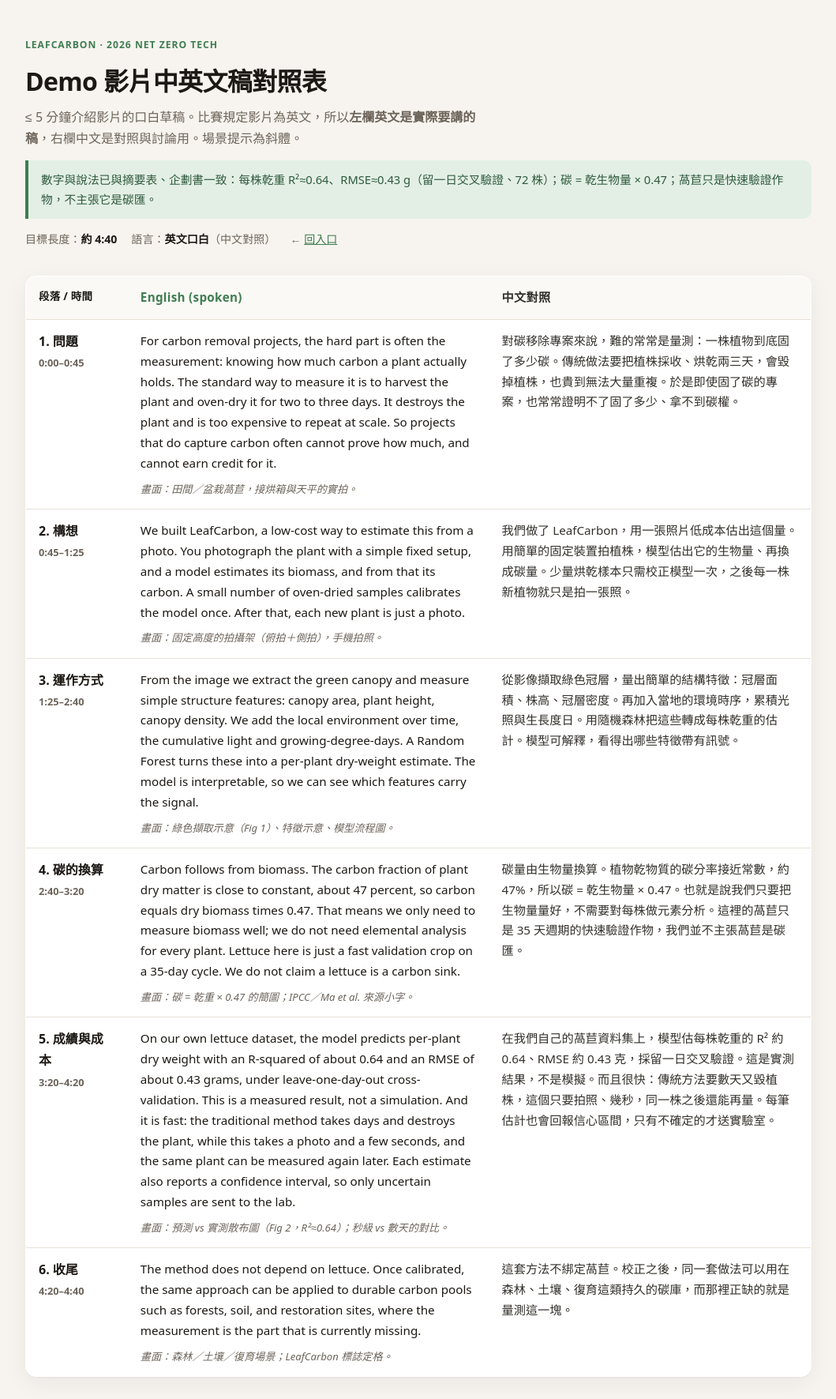
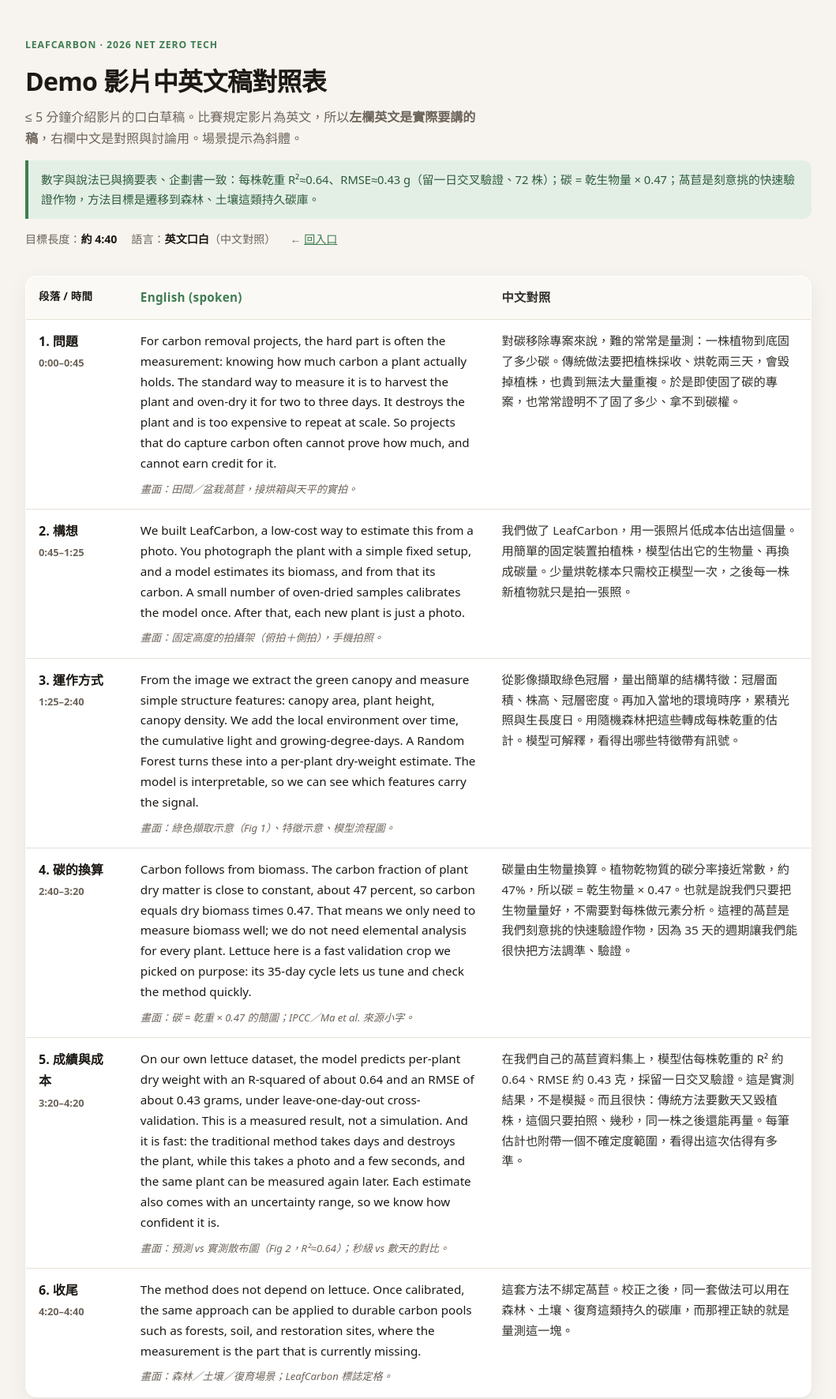
Before and after one commit to lplpp163/CharScan, a plain HTML site: page docs/demo_script.html in a window 1280 px wide. Shown: the top 1771 px of the page at 79% size, without its empty margins (110-1169 px from the left). Drawn offline with Linux system fonts and the light colour scheme.

Commit message:
docs: 首頁加互動 Demo 入口；demo 口白稿對齊
- 首頁「文件下載」區新增「互動 Demo」入口卡，連到 demo/index.html
- demo 口白稿：萵苣改成正面框架（刻意挑的快速驗證作物，不再寫「不主張碳匯」防禦句）；信心區間降級為中性「不確定度範圍」，移除「只有不確定的才送實驗室」

```diff
--- a/docs/demo_script.html
+++ b/docs/demo_script.html
@@ -45,7 +45,7 @@
     <span class="kicker">LeafCarbon · 2026 Net Zero Tech</span>
     <h1>Demo 影片中英文稿對照表</h1>
     <p class="sub">≤ 5 分鐘介紹影片的口白草稿。比賽規定影片為英文，所以<b>左欄英文是實際要講的稿</b>，右欄中文是對照與討論用。場景提示為斜體。</p>
-    <div class="note">數字與說法已與摘要表、企劃書一致：每株乾重 R²≈0.64、RMSE≈0.43 g（留一日交叉驗證、72 株）；碳 = 乾生物量 × 0.47；萵苣只是快速驗證作物，不主張它是碳匯。</div>
+    <div class="note">數字與說法已與摘要表、企劃書一致：每株乾重 R²≈0.64、RMSE≈0.43 g（留一日交叉驗證、72 株）；碳 = 乾生物量 × 0.47；萵苣是刻意挑的快速驗證作物，方法目標是遷移到森林、土壤這類持久碳庫。</div>
     <div class="meta"><span>目標長度：<b>約 4:40</b></span><span>語言：<b>英文口白</b>（中文對照）</span><span>← <a href="../index.html">回入口</a></span></div>
   </header>
 
@@ -74,15 +74,15 @@
       </tr>
       <tr>
         <td class="seg">4. 碳的換算<span class="t">2:40–3:20</span></td>
-        <td class="en">Carbon follows from biomass. The carbon fraction of plant dry matter is close to constant, about 47 percent, so carbon equals dry biomass times 0.47. That means we only need to measure biomass well; we do not need elemental analysis for every plant. Lettuce here is just a fast validation crop on a 35-day cycle. We do not claim a lettuce is a carbon sink.
+        <td class="en">Carbon follows from biomass. The carbon fraction of plant dry matter is close to constant, about 47 percent, so carbon equals dry biomass times 0.47. That means we only need to measure biomass well; we do not need elemental analysis for every plant. Lettuce here is a fast validation crop we picked on purpose: its 35-day cycle lets us tune and check the method quickly.
         <span class="scene">畫面：碳 = 乾重 × 0.47 的簡圖；IPCC／Ma et al. 來源小字。</span></td>
-        <td class="zh">碳量由生物量換算。植物乾物質的碳分率接近常數，約 47%，所以碳 = 乾生物量 × 0.47。也就是說我們只要把生物量量好，不需要對每株做元素分析。這裡的萵苣只是 35 天週期的快速驗證作物，我們並不主張萵苣是碳匯。</td>
+        <td class="zh">碳量由生物量換算。植物乾物質的碳分率接近常數，約 47%，所以碳 = 乾生物量 × 0.47。也就是說我們只要把生物量量好，不需要對每株做元素分析。這裡的萵苣是我們刻意挑的快速驗證作物，因為 35 天的週期讓我們能很快把方法調準、驗證。</td>
       </tr>
       <tr>
         <td class="seg">5. 成績與成本<span class="t">3:20–4:20</span></td>
-        <td class="en">On our own lettuce dataset, the model predicts per-plant dry weight with an R-squared of about 0.64 and an RMSE of about 0.43 grams, under leave-one-day-out cross-validation. This is a measured result, not a simulation. And it is fast: the traditional method takes days and destroys the plant, while this takes a photo and a few seconds, and the same plant can be measured again later. Each estimate also reports a confidence interval, so only uncertain samples are sent to the lab.
+        <td class="en">On our own lettuce dataset, the model predicts per-plant dry weight with an R-squared of about 0.64 and an RMSE of about 0.43 grams, under leave-one-day-out cross-validation. This is a measured result, not a simulation. And it is fast: the traditional method takes days and destroys the plant, while this takes a photo and a few seconds, and the same plant can be measured again later. Each estimate also comes with an uncertainty range, so we know how confident it is.
         <span class="scene">畫面：預測 vs 實測散布圖（Fig 2，R²≈0.64）；秒級 vs 數天的對比。</span></td>
-        <td class="zh">在我們自己的萵苣資料集上，模型估每株乾重的 R² 約 0.64、RMSE 約 0.43 克，採留一日交叉驗證。這是實測結果，不是模擬。而且很快：傳統方法要數天又毀植株，這個只要拍照、幾秒，同一株之後還能再量。每筆估計也會回報信心區間，只有不確定的才送實驗室。</td>
+        <td class="zh">在我們自己的萵苣資料集上，模型估每株乾重的 R² 約 0.64、RMSE 約 0.43 克，採留一日交叉驗證。這是實測結果，不是模擬。而且很快：傳統方法要數天又毀植株，這個只要拍照、幾秒，同一株之後還能再量。每筆估計也附帶一個不確定度範圍，看得出這次估得有多準。</td>
       </tr>
       <tr>
         <td class="seg">6. 收尾<span class="t">4:20–4:40</span></td>
```
Also changed, not shown: index.html (+7 -0 lines).
